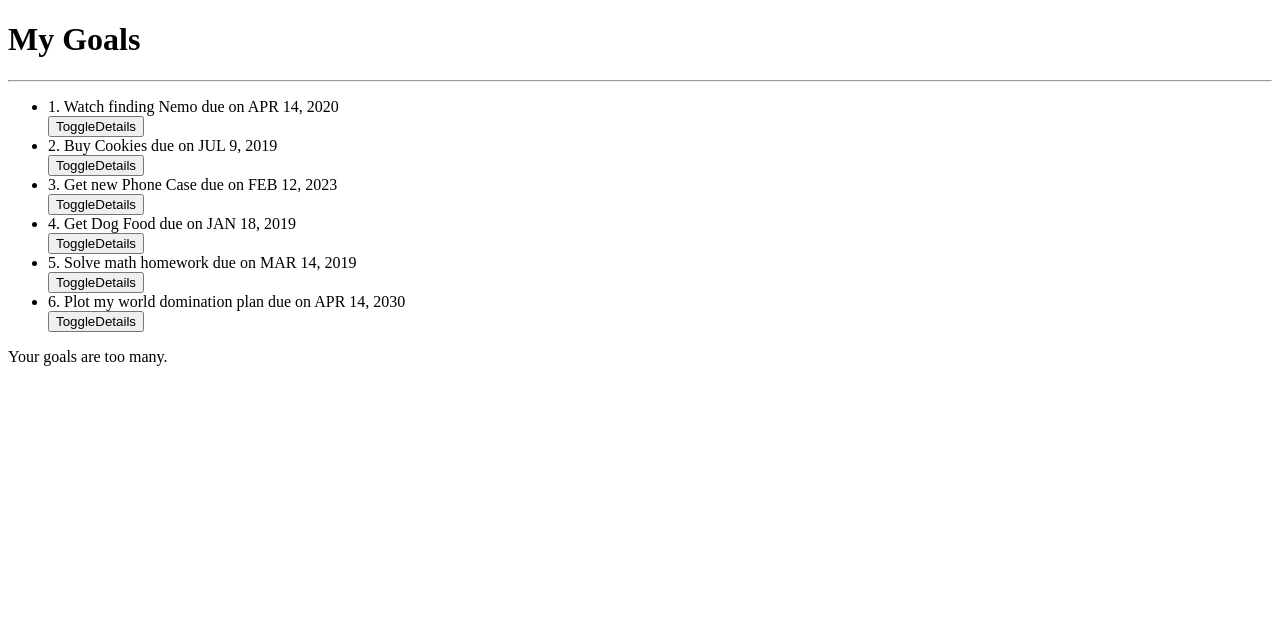
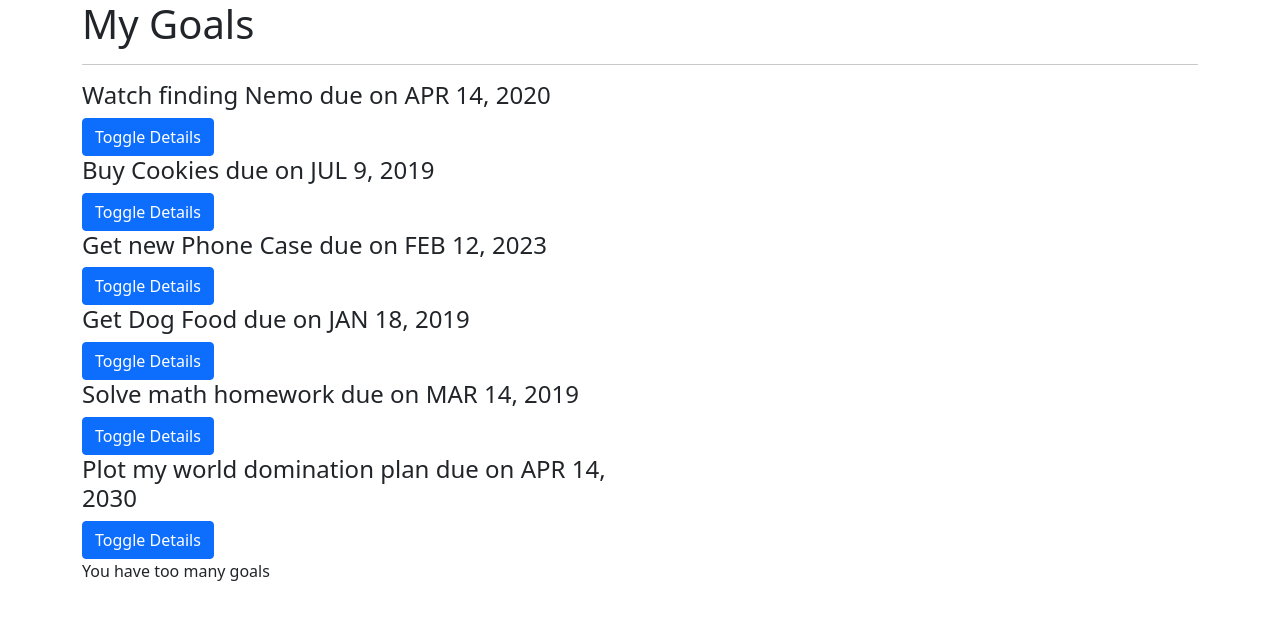
Before and after one commit to JosephatNgugi/Goals, an Angular app: page / in a window 1280 px wide. Shown: the top 620 px of the page. Built offline with nearby package versions, Linux system fonts and the light colour scheme.

Commit message:
link bootstrap and js cdn links

```diff
--- a/src/app/goals/goal-detail/goal-detail.component.html
+++ b/src/app/goals/goal-detail/goal-detail.component.html
@@ -1,3 +1,3 @@
 <p>{{goal.description}}</p>
 <p>This goal will be complete in {{goal.completeDate|dateCount}} days</p>
-<button (click)="goalDelete(true)">Delete Goal</button>
+<button class="btn btn-outline-danger" (click)="goalDelete(true)">Delete Goal</button>
--- a/src/app/goals/goals.component.html
+++ b/src/app/goals/goals.component.html
@@ -1,14 +1,32 @@
-<div>
+<div class="container">
   <h1>My Goals</h1>
   <hr>
-  <ul>
-    <!-- *ngFor is a for loop function in typescript -->
+  <div class="row">
+    <div class="col-md-6">
+      <!-- *ngFor is a for loop function in typescript -->
+      <div *ngFor='let goal of goals;let i = index'>
+        <div>
+          <h4 id={{i}} appStrikethrough>{{goal.name}} due on {{goal.completeDate|date|uppercase}}</h4>
+          <button (click)='toggleDetails(i)' class="btn btn-primary">Toggle Details</button>
+        </div>
+
+        <!-- *ngIf is an if statement in typescript -->
+        <div *ngIf='goal.showDescription'>
+          <app-goal-detail  [goal]='goal' (isComplete) = 'deleteGoal($event,i)'></app-goal-detail>
+        </div>
+      </div>
+    </div>
+  </div>
+
+  <p *ngIf='goals.length > 5'>You have too many goals</p>
+</div>
+
+  <!-- <ul>
     <div *ngFor="let goal of goals; let i = index">
       <li appStrikethrough>{{goal.id}}. {{goal.name}} due on {{goal.completeDate|date|uppercase}}</li>
       <button (click)="toggleDetails(i)">ToggleDetails</button>
       <app-goal-detail *ngIf="goal.showDescription" [goal]="goal" (isComplete)="deleteGoal($event, i)"></app-goal-detail>
     </div>
   </ul>
-    <!-- *ngIf is an if statement in typescript -->
   <p *ngIf="goals.length > 5">Your goals are too many.</p>
-</div>
+</div> -->
--- a/src/index.html
+++ b/src/index.html
@@ -6,8 +6,10 @@
   <base href="/">
   <meta name="viewport" content="width=device-width, initial-scale=1">
   <link rel="icon" type="image/x-icon" href="favicon.ico">
-</head>
+<!-- CSS only -->
+<link href="https://cdn.jsdelivr.net/npm/bootstrap@5.1.3/dist/css/bootstrap.min.css" rel="stylesheet" integrity="sha384-1BmE4kWBq78iYhFldvKuhfTAU6auU8tT94WrHftjDbrCEXSU1oBoqyl2QvZ6jIW3" crossorigin="anonymous"></head>
 <body>
   <app-root></app-root>
-</body>
+<!-- JavaScript Bundle with Popper -->
+<script src="https://cdn.jsdelivr.net/npm/bootstrap@5.1.3/dist/js/bootstrap.bundle.min.js" integrity="sha384-ka7Sk0Gln4gmtz2MlQnikT1wXgYsOg+OMhuP+IlRH9sENBO0LRn5q+8nbTov4+1p" crossorigin="anonymous"></script></body>
 </html>
```
